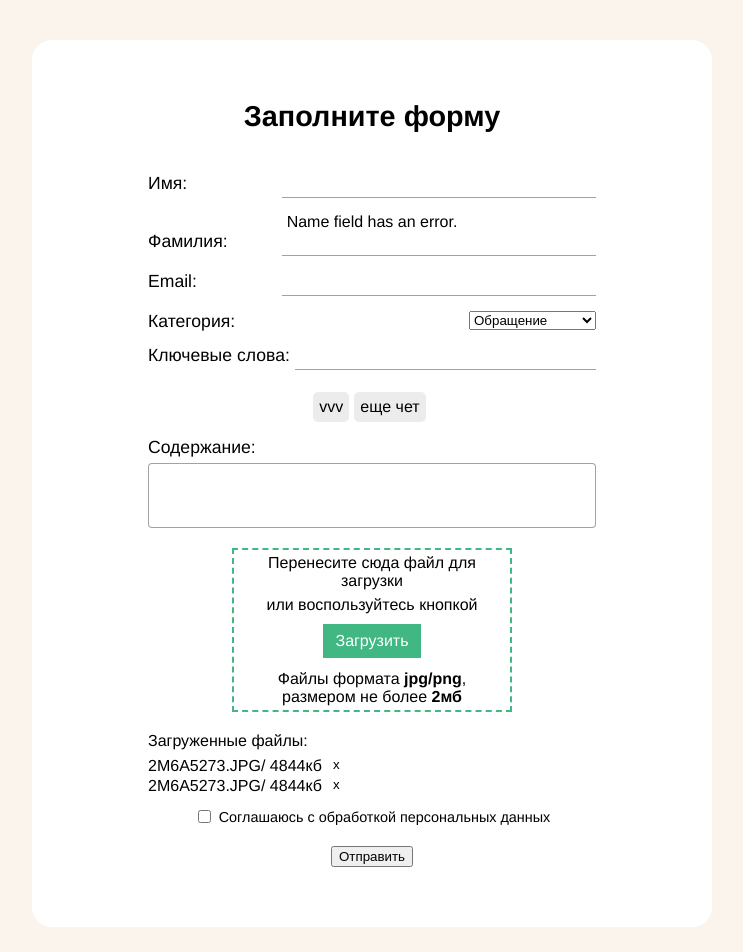
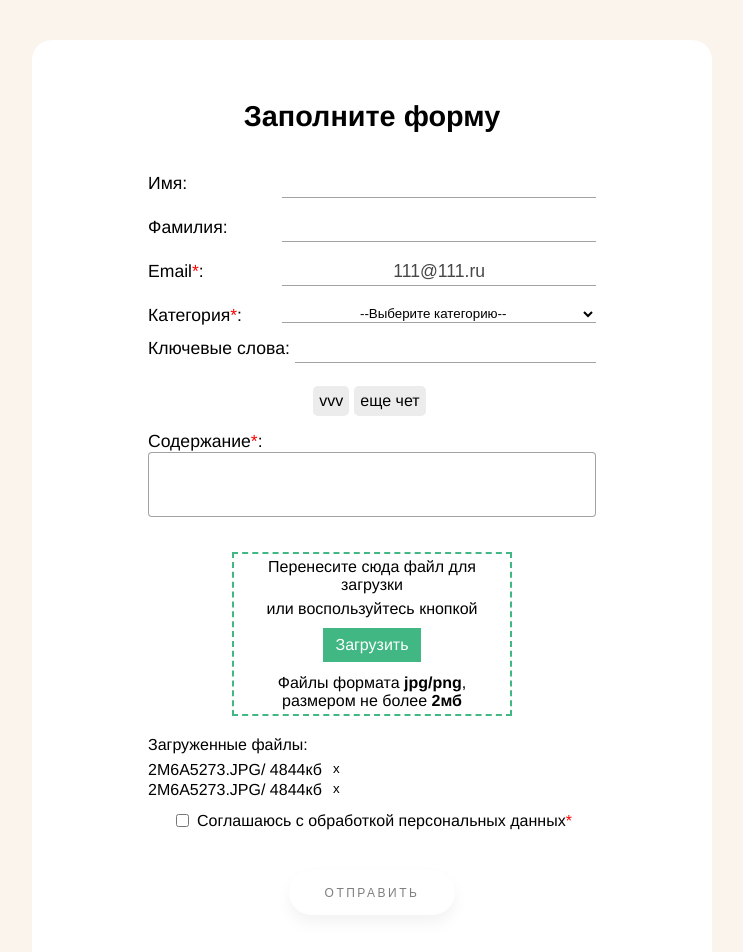
Before and after one commit to MethodM4N/vue-form, a Vue app: page / in a window 1280 px wide. Shown: the top 952 px of the page, without its empty margins (268-1011 px from the left). Built offline with nearby package versions, Linux system fonts and the light colour scheme.

Commit message:
feat(form): add validations (vuelidate)

```diff
--- a/src/components/Form.vue
+++ b/src/components/Form.vue
@@ -1,26 +1,34 @@
 <template>
   <form class="form" @submit.prevent="onSubmit">
-    <h1 class="">Заполните форму</h1>
+    <h1>Заполните форму</h1>
     <div class="form__input">
-      <label class="">Имя:</label>
+      <label>Имя:</label>
       <input type="text" v-model="firstName" />
     </div>
-    <div v-if="v$.firstName.$invalid">Name field has an error.</div>
+    <span class="form__error" :class="{ form__error_active: v$.firstName.onlyAlpha.$invalid }"
+      >Допустимы только буквы</span
+    >
 
     <div class="form__input">
-      <label class="">Фамилия:</label>
+      <label>Фамилия: </label>
       <input type="text" v-model="lastName" />
     </div>
+    <span class="form__error" :class="{ form__error_active: v$.lastName.onlyAlpha.$invalid }"
+      >Допустимы только буквы</span
+    >
 
     <div class="form__input">
-      <label class="">Email:</label>
+      <label>Email<span style="color: red">*</span>:</label>
       <input type="text" v-model="email" />
     </div>
-    <div v-if="v$.email.$error">Name field has an error.</div>
+    <span class="form__error" :class="{ form__error_active: v$.email.email.$invalid }"
+      >Введите корректный email</span
+    >
 
     <div class="form__input">
-      <label>Категория:</label>
+      <label>Категория<span style="color: red">*</span>:</label>
       <select v-model="category">
+        <option value="" selected>--Выберите категорию--</option>
         <option value="request">Обращение</option>
         <option value="employment">Трудоустройство</option>
         <option value="feedback">Отзыв</option>
@@ -29,11 +37,30 @@
 
     <div class="form__input">
       <label>Ключевые слова:</label>
-      <input type="text" id="keyWords" v-model="tempKeyWords" @keyup="addKeyWord" />
+      <input
+        type="text"
+        id="keyWords"
+        v-model="tempKeyWords"
+        @focus="onFocus"
+        v-text="textEl"
+        @keyup="addKeyWord"
+      />
     </div>
-    <label for="keyWords" class="form__advice-label">
+    <span
+      class="form__error"
+      :class="{ form__error_active: v$.tempKeyWords.alphaPlusComma.$invalid }"
+      v-if="!v$.tempKeyWords.maxLengthValue.$invalid"
+      >Допустимы только буквы</span
+    >
+    <span
+      class="form__error"
+      :class="{ form__error_active: v$.tempKeyWords.maxLengthValue.$invalid }"
+      v-else-if="v$.tempKeyWords.maxLengthValue.$invalid"
+      >Максимум 15 символов</span
+    >
+    <span for="keyWords" class="form__advice-label" v-if="isFocused">
       Введите сюда ключевые слова через запятую, это поможет быстрее отработать ваш запрос
-    </label>
+    </span>
     <div class="form__skills">
       <label v-for="(word, index) in keyWords" :key="word" @click="onDeleteSkill(index)">{{
         word
@@ -41,9 +68,12 @@
     </div>
 
     <div class="form__textarea">
-      <label>Содержание:</label>
-      <textarea></textarea>
+      <label>Содержание<span style="color: red">*</span>:</label>
+      <textarea v-model="textArea"></textarea>
     </div>
+    <span class="form__error" :class="{ form__error_active: v$.textArea.maxLengthValue.$invalid }"
+      >Максимум 8500 символов</span
+    >
 
     <div
       class="form__dropzone"
@@ -72,16 +102,33 @@
 
     <div class="form__checkbox">
       <input type="checkbox" id="terms" v-model="terms" />
-      <label for="terms">Соглашаюсь с обработкой персональных данных</label>
+      <label for="terms"
+        >Соглашаюсь с обработкой персональных данных<span style="color: red">*</span></label
+      >
     </div>
 
-    <button type="submit" class="form__submit-button">Отправить</button>
+    <button
+      type="submit"
+      class="form__submit-button"
+      :disabled="
+        (!this.firstName && !this.lastName) ||
+        !this.category ||
+        !this.textArea ||
+        !this.terms ||
+        v$.$invalid
+      "
+    >
+      Отправить
+    </button>
   </form>
 </template>
 
 <script>
 import { useVuelidate } from '@vuelidate/core';
-import { required, email, minLength } from '@vuelidate/validators';
+import { email, helpers, maxLength, required } from '@vuelidate/validators';
+
+const onlyAlpha = helpers.regex(/^[A-Za-zА-Яа-я ё -]+$/);
+const alphaPlusComma = helpers.regex(/^[A-Za-zА-Яа-я ё , -]+$/);
 
 export default {
   setup() {
@@ -91,11 +138,13 @@ export default {
     return {
       firstName: '',
       lastName: '',
-      email: '',
-      category: 'request',
-      terms: 'false',
+      email: '111@111.ru',
+      category: '',
+      terms: '',
       tempKeyWords: '',
+      isFocused: false,
       keyWords: ['vvv', 'еще чет'],
+      textArea: '',
       dropFiles: [
         { name: '2M6A5273.JPG', lastModified: 1679469630000, size: 5019239 },
         { name: '2M6A5273.JPG', lastModified: 1679469630000, size: 5019239 },
@@ -104,8 +153,19 @@ export default {
     };
   },
   methods: {
+    onFocus() {
+      this.isFocused = true;
+      setTimeout(() => {
+        this.isFocused = false;
+      }, [5000]);
+    },
     addKeyWord(e) {
-      if (e.key === ',' && this.tempKeyWords.length > 0) {
+      if (
+        e.key === ',' &&
+        this.tempKeyWords.length !== 1 &&
+        !this.v$.tempKeyWords.alphaPlusComma.$invalid &&
+        !this.v$.tempKeyWords.maxLengthValue.$invalid
+      ) {
         if (!this.keyWords.includes(this.tempKeyWords.substring(0, this.tempKeyWords.length - 1))) {
           this.keyWords.push(this.tempKeyWords.substring(0, this.tempKeyWords.length - 1));
         }
@@ -153,11 +213,16 @@ export default {
       console.log(this.firstName);
     },
   },
+  computed: {
+    textEl() {},
+  },
   validations() {
     return {
-      firstName: { required, minLength: 5 },
-      lastName: { required },
-      email: { required, email }, // Matches this.contact.email
+      firstName: { onlyAlpha },
+      lastName: { onlyAlpha },
+      email: { email, required },
+      tempKeyWords: { alphaPlusComma, maxLengthValue: maxLength(15) },
+      textArea: { maxLengthValue: maxLength(8500), required },
     };
   },
 };
@@ -194,7 +259,7 @@ export default {
     input {
       width: 70%;
       margin-left: 5px;
-      margin-bottom: 15px;
+      margin-bottom: 3px;
       padding: 0 0 3px;
       border: none;
       border-bottom: 1px solid rgba(0, 0, 0, 0.363);
@@ -205,13 +270,20 @@ export default {
     }
 
     select {
+      width: 70%;
+      text-align: center;
       margin-bottom: 15px;
+      background-color: transparent;
+      border: none;
+      border-bottom: 1px solid rgba(0, 0, 0, 0.363);
+      cursor: pointer;
     }
   }
 
   &__skills {
     width: 70%;
     margin-bottom: 10px;
+    padding-top: 4px;
     display: flex;
     justify-content: center;
     flex-wrap: wrap;
@@ -227,29 +299,25 @@ export default {
   }
 
   &__advice-label {
-    font-size: 0.7rem;
+    font-size: 0.8rem;
     margin-top: -17px;
     width: 70%;
     text-align: center;
-    visibility: hidden;
     transition: ease-in-out 0.5s;
   }
 
   &__textarea {
     width: 70%;
-    margin-bottom: 10px;
     display: flex;
     flex-direction: column;
 
     label {
-      margin-bottom: 5px;
       font-size: 1.1rem;
     }
 
     textarea {
       max-width: 100%;
       border: 1px solid rgba(0, 0, 0, 0.363);
-      margin-bottom: 10px;
       border-radius: 4px;
       padding: 4px;
       outline: none;
@@ -364,16 +432,82 @@ export default {
     display: flex;
     align-items: center;
     justify-content: center;
-    margin-bottom: 20px;
+    margin-bottom: 40px;
 
     label {
       margin-left: 5px;
-      font-size: 0.9rem;
+      font-size: 1rem;
       cursor: pointer;
     }
 
     input {
       cursor: pointer;
+
+      &:checked {
+        accent-color: #3fa67c;
+      }
+    }
+  }
+
+  &__submit-button {
+    padding: 1.3em 3em;
+    font-size: 12px;
+    text-transform: uppercase;
+    letter-spacing: 2.5px;
+    font-weight: 500;
+    color: #000;
+    background-color: #fff;
+    border: none;
+    border-radius: 45px;
+    box-shadow: 0px 8px 15px rgba(0, 0, 0, 0.1);
+    transition: all 0.3s ease 0s;
+    cursor: pointer;
+    outline: none;
+
+    &:hover {
+      background-color: #23c483;
+      box-shadow: 0px 15px 20px rgba(46, 229, 157, 0.4);
+      color: #fff;
+      transform: translateY(-4px);
+    }
+
+    &:active {
+      transform: translateY(-1px);
+    }
+
+    &:disabled {
+      cursor: auto;
+      pointer-events: none;
+      opacity: 0.5;
+
+      &:active {
+        transform: none;
+      }
+
+      &:hover {
+        color: #000;
+        background-color: #fff;
+        box-shadow: none;
+        transform: none;
+      }
+    }
+  }
+
+  &__error {
+    visibility: hidden;
+    opacity: 0;
+    font-size: 0.8rem;
+    color: red;
+    transition: ease-in-out 0.2s;
+    margin-bottom: 1px;
+
+    &:last-of-type {
+      margin-bottom: 20px;
+    }
+
+    &_active {
+      visibility: visible;
+      opacity: 1;
     }
   }
 }
```
